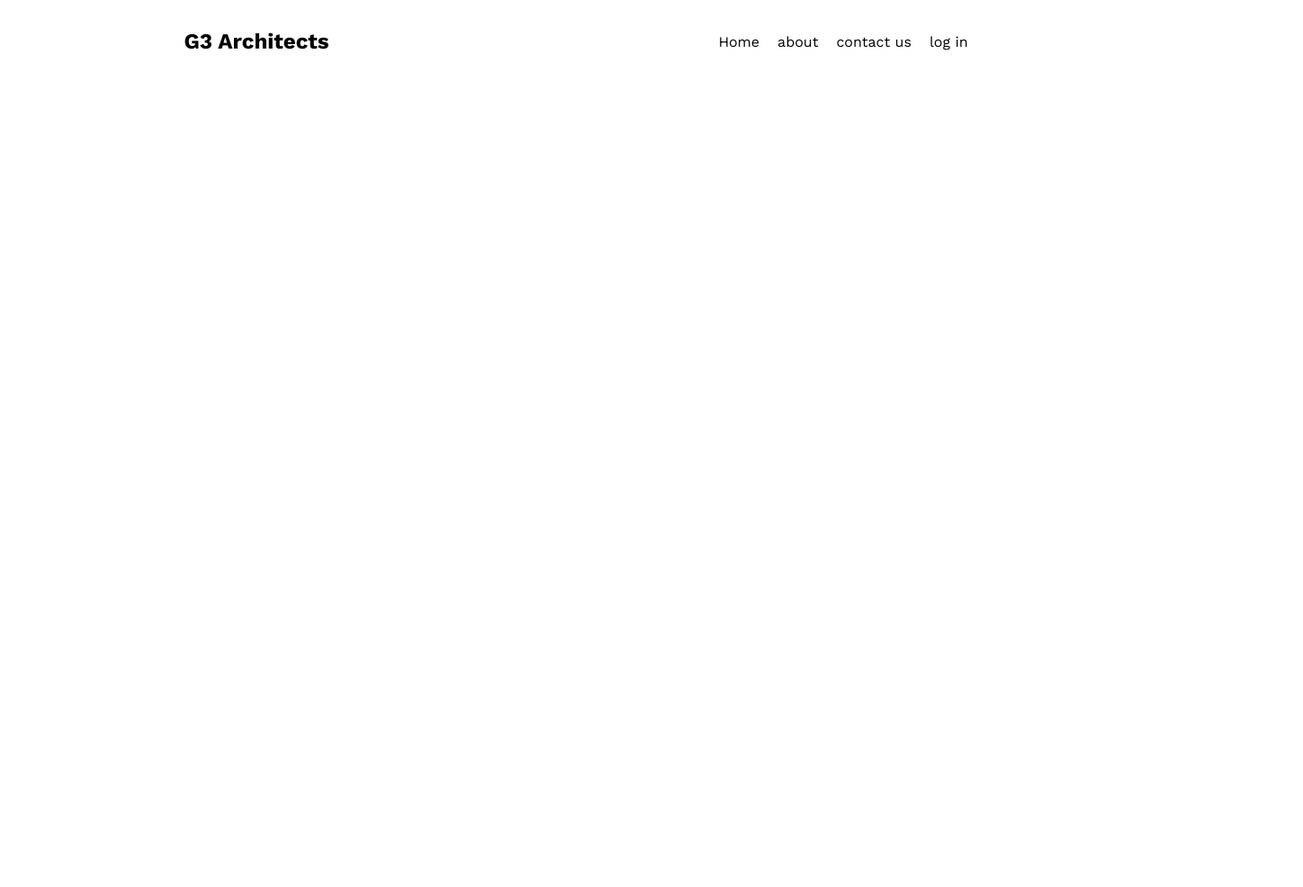
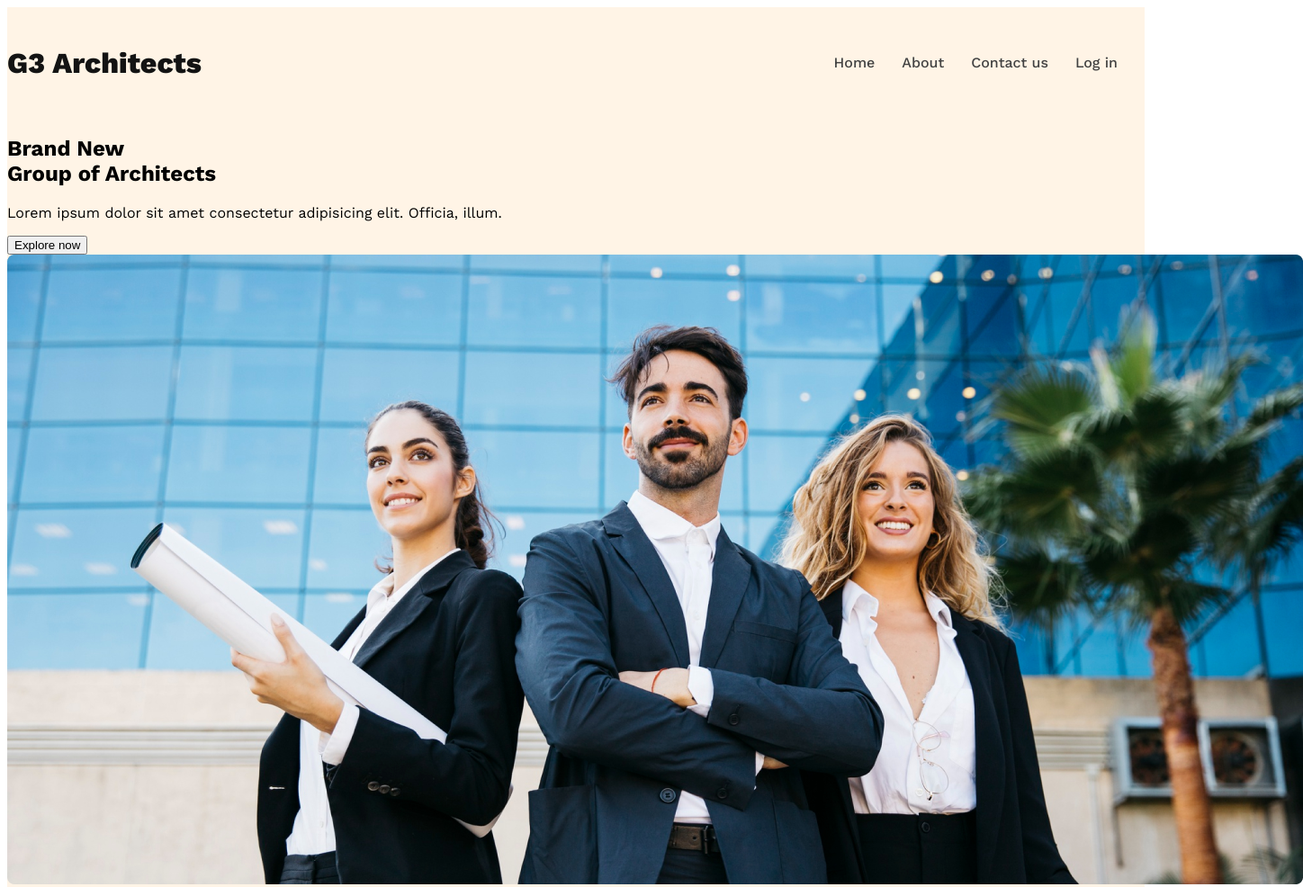
Before and after one commit to hasan-abir30/architect-web, a plain HTML site: page index.html in a window 1280 px wide. Shown: the top 986 px of the page at 90% size, 1448 px wide, since content can reach past the window. Before the commit the page ends 800 px from the top, so only its background shows below. Drawn offline with nearby package versions, Linux system fonts and the light colour scheme.

Commit message:
update navbar section

```diff
--- a/index.html
+++ b/index.html
@@ -9,16 +9,30 @@
 </head>
 
 <body class="work-sans-font">
-    <header>
-        <nav class="nav-bar">
-            <h3 class="brand">G3 Architects</h3>
-            <ul class="list">
-                <li>Home</li>
-                <li>about</li>
-                <li>contact us</li>
-                <li>log in</li>
+    <header class="bg-color">
+        <!--navbar starts here-->
+        <nav class="nav-bar display">
+            <h4 class="brand">G3 Architects</h4>
+            <ul class="list-container display">
+                <li class="list-item"><a href="" class="list-link">Home</a></li>
+                <li class="list-item"><a href="" class="list-link">About</a></li>
+                <li class="list-item"><a href="" class="list-link">Contact us</a></li>
+                <li class="list-item"><a href="" class="list-link">Log in</a></li>
             </ul>
         </nav>
+
+        <!--navbar ends here-->
+
+
+        <div class="banner">
+            <div class="banner-content">
+                <h2 class="banner-heading">Brand New <br> Group of Architects</h2>
+                <p class="banner-description">Lorem ipsum dolor sit amet consectetur adipisicing elit. Officia, illum.
+                </p>
+                <button class="shared-button">Explore now</button>
+            </div>
+            <img class="banner-image" src="images/banner.png" alt="banner image">
+        </div>
     </header>
 
 </body>
--- a/style/style.css
+++ b/style/style.css
@@ -2,23 +2,41 @@
 
 .work-sans-font {
   font-family: "Work Sans", sans-serif;
-    font-optical-sizing: auto;
-    font-weight: 400;
-    font-style: normal;
 }
-  .nav-bar{
+
+.bg-color {
+  background-color: rgba(255, 144, 14, 0.1);
+}
+
+.display {
   display: flex;
-    justify-content: space-around;
+}
+/* navbar style start here */
+.brand {
+  color: rgba(19, 19, 19, 1);
+  font-size: 2rem;
+  font-weight: 800;
+}
+
+.list-item {
+  list-style: none;
+  margin-right: 30px;
+}
+
+.list-link {
+  text-decoration: none;
+  color: rgba(66, 66, 66, 1);
+  font-size: 1rem;
+  font-weight: 500;
+}
+
+.nav-bar {
+  justify-content: space-between;
   align-items: center;
 }
-  .brand{
-    font-size: 1.5rem;
-    font-weight: bolder;
+
+.nav-bar {
+  max-width: 1440px;
+  margin: 0 auto;
 }
-  .list li{
-    list-style-type: none;
-  }
-  .list{
-    display: flex;
-    gap: 20px;
-  }
+/* navbar section ends here */
```
Lines whose indentation alone changed are shown as unchanged.
